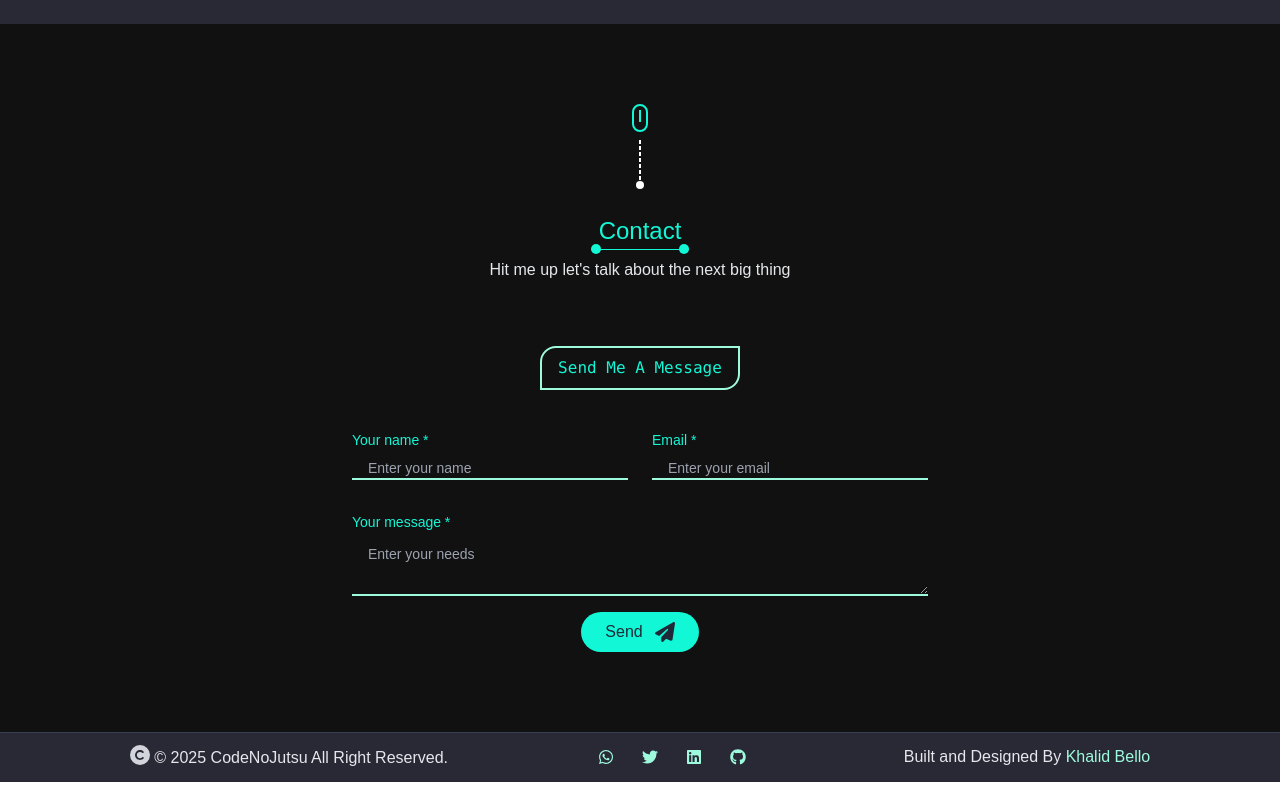
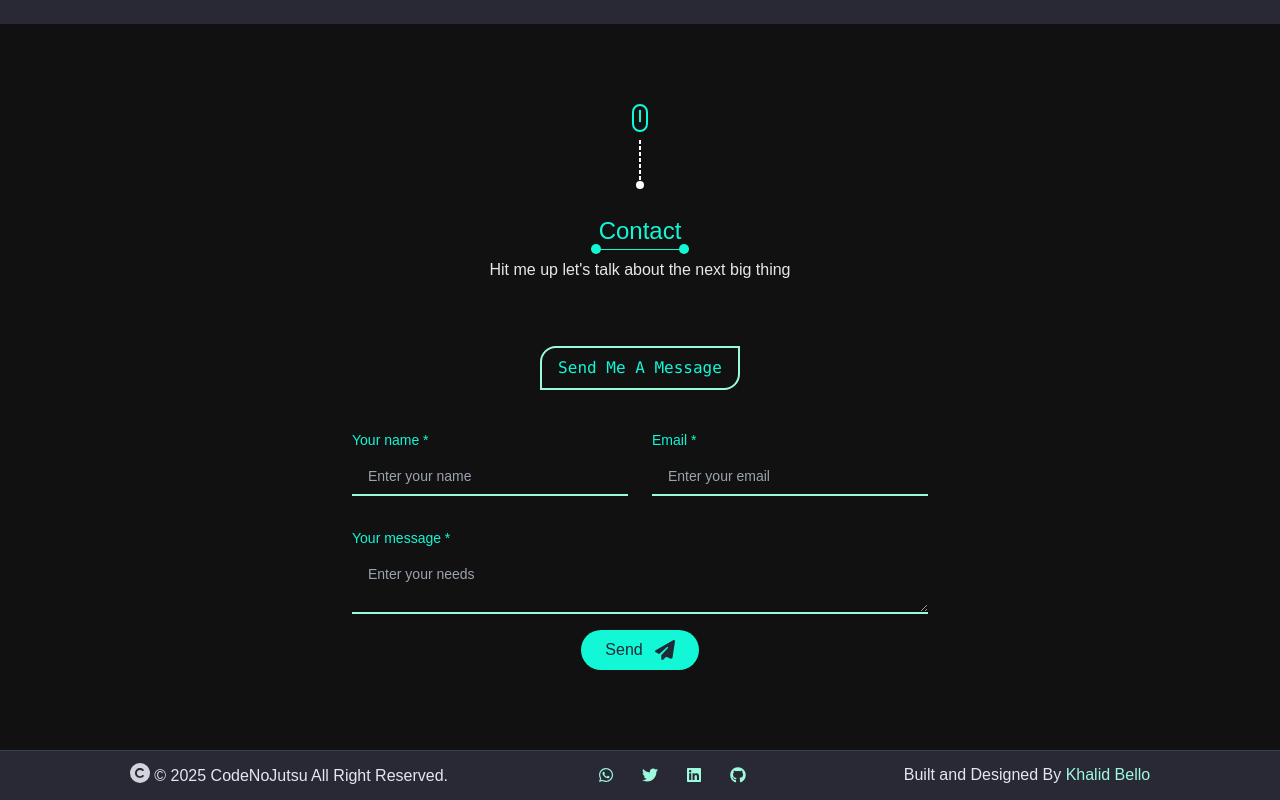
Before and after one commit to Khalidbello/myportfolio, a Next.js app: page / in a window 1280 px wide. Shown: the part 3295-4095 px from the top of the page. Built offline with nearby package versions, Linux system fonts and the light colour scheme.

Commit message:
Updated contact from

```diff
--- a/components/contact.tsx
+++ b/components/contact.tsx
@@ -126,7 +126,7 @@ const Contact: React.FC = () => {
                   type="text"
                   required
                   placeholder="Enter your name"
-                  className="w-full px-4 bg-transparent border-b-[2px] border-b-prmry2 text-sm focus:outline-none focus:border-prmry1 transition-colors"
+                  className="w-full px-4 py-2 bg-transparent border-b-[2px] border-b-prmry2 text-sm focus:outline-none focus:border-prmry1 transition-colors"
                 />
               </motion.div>
 
@@ -143,7 +143,7 @@ const Contact: React.FC = () => {
                   type="email"
                   required
                   placeholder="Enter your email"
-                  className="w-full px-4 bg-transparent border-b-[2px] border-b-prmry2 text-sm focus:outline-none focus:border-prmry1 transition-colors"
+                  className="w-full px-4 py-2 bg-transparent border-b-[2px] border-b-prmry2 text-sm focus:outline-none focus:border-prmry1 transition-colors"
                 />
               </motion.div>
             </div>
@@ -160,7 +160,7 @@ const Contact: React.FC = () => {
                 name="message"
                 required
                 placeholder="Enter your needs"
-                className="w-full min-h-[3.5rem] px-4 py-1 bg-transparent border-b-[2px] border-b-prmry2 text-sm focus:outline-none focus:border-prmry1 transition-colors"
+                className="w-full min-h-[3.5rem] px-4 py-2 bg-transparent border-b-[2px] border-b-prmry2 text-sm focus:outline-none focus:border-prmry1 transition-colors"
               ></textarea>
             </motion.div>
 
```
